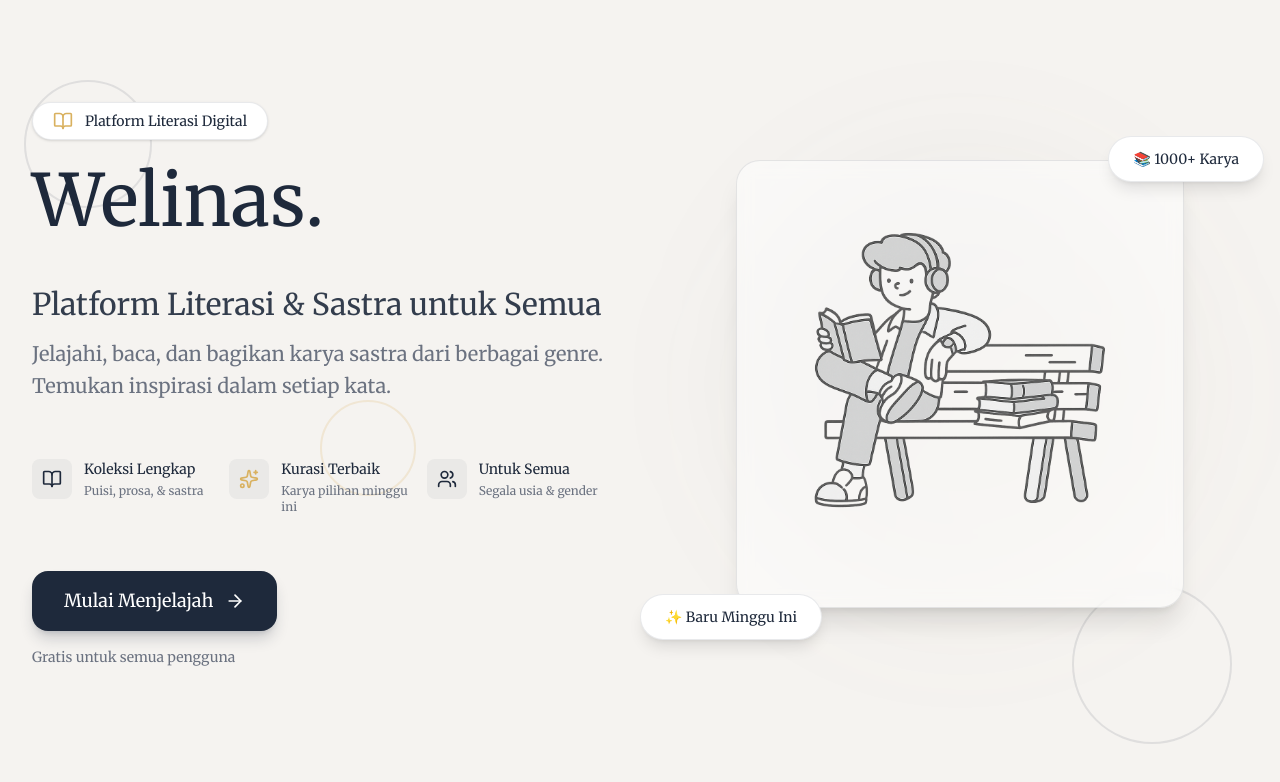
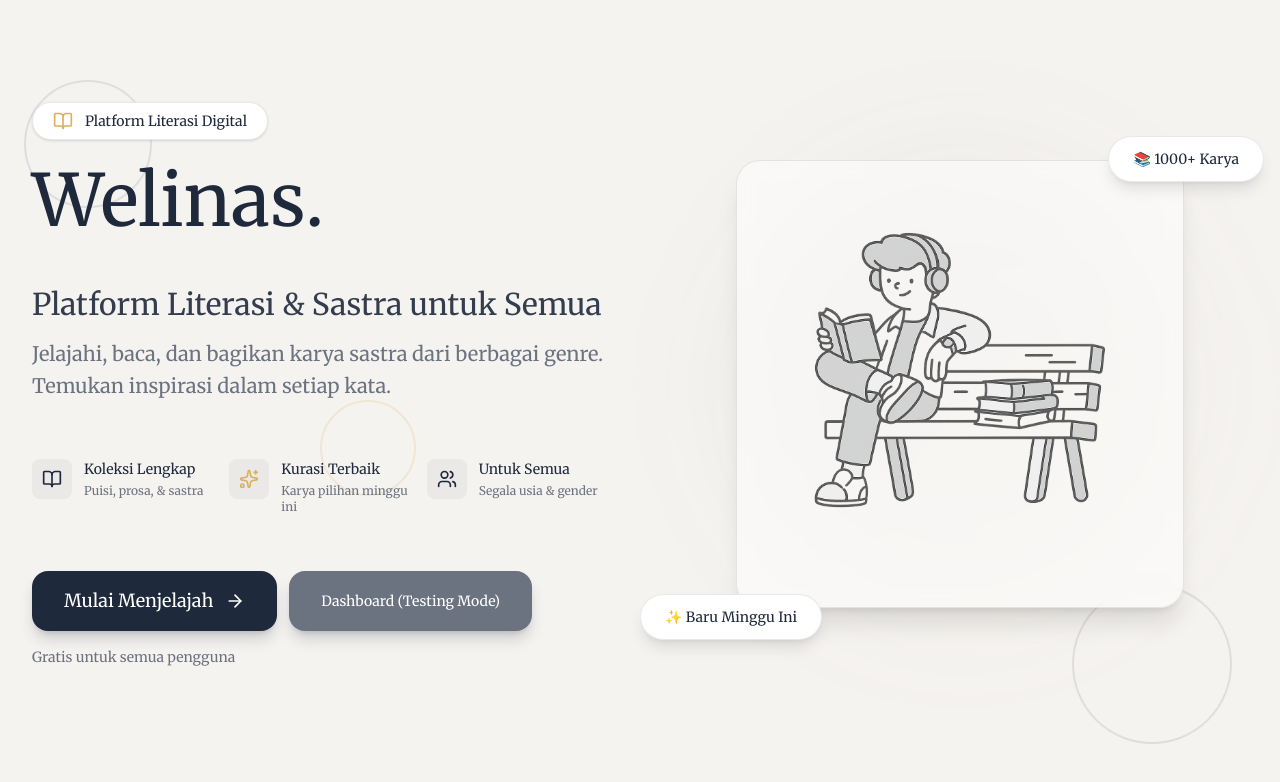
Before and after one commit to sukmabrahmantya/welinas, a Next.js app: page / in a window 1280 px wide. Shown: the top 782 px of the page. Built offline with nearby package versions, Linux system fonts and the light colour scheme.

Commit message:
feat: add testing mode button in homepage

```diff
--- a/app/page.tsx
+++ b/app/page.tsx
@@ -85,6 +85,7 @@ export default function Home() {
 
             {/* CTA Button */}
             <div className="pt-4">
+              <div className="flex flex-col md:flex-row gap-3">
                 <button
                   onClick={() => router.push("/login")}
                   className="
@@ -101,6 +102,22 @@ export default function Home() {
                   <span className="text-lg">Mulai Menjelajah</span>
                   <ArrowRight className="w-5 h-5 group-hover:translate-x-1 transition-transform" />
                 </button>
+                <button
+                  onClick={() => router.push("/dashboard")}
+                  className="
+                  group inline-flex items-center gap-3
+                  px-8 py-4 cursor-pointer
+                  bg-secondary text-white
+                  rounded-2xl
+                  shadow-lg shadow-[#1E293B]/20
+                  hover:bg-[#1E293B]/90 hover:shadow-xl hover:shadow-[#1E293B]/30
+                  transition-all duration-300
+                  hover:scale-105
+                "
+                >
+                  <span className="text-sm">Dashboard (Testing Mode)</span>
+                </button>
+              </div>
 
               <p className="text-sm text-[#6B7280] mt-4">
                 Gratis untuk semua pengguna
```
Lines whose indentation alone changed are shown as unchanged.
